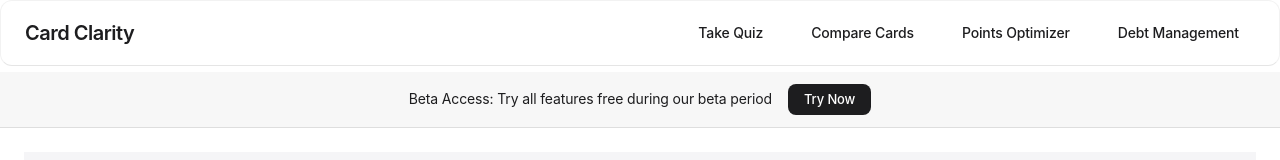
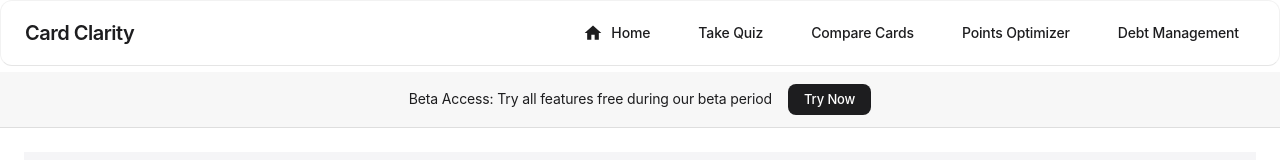
Before and after one commit to nickjackson801/card-clarity, a React (Vite) app: page / in a window 1280 px wide. Shown: the top 160 px of the page. Built offline with nearby package versions, Linux system fonts and the light colour scheme; no server answers.

Commit message:
Add Home button with icon to header navigation

```diff
--- a/src/App.tsx
+++ b/src/App.tsx
@@ -336,6 +336,15 @@ function App() {
               <Box sx={{ display: { xs: 'none', md: 'flex' }, gap: 2, alignItems: 'center' }}>
                 <Button
                   component={Link}
+                  to="/"
+                  color="primary"
+                  startIcon={<HomeIcon />}
+                  sx={{ textTransform: 'none' }}
+                >
+                  Home
+                </Button>
+                <Button
+                  component={Link}
                   to="/quiz"
                   color="primary"
                   sx={{ textTransform: 'none' }}
```
